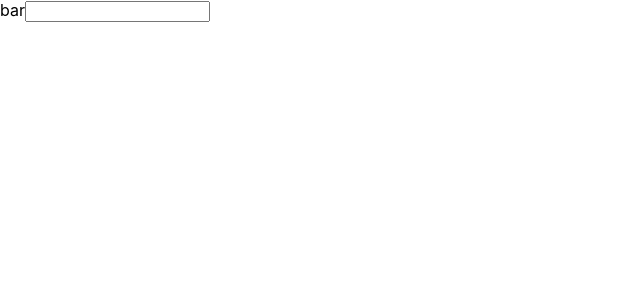
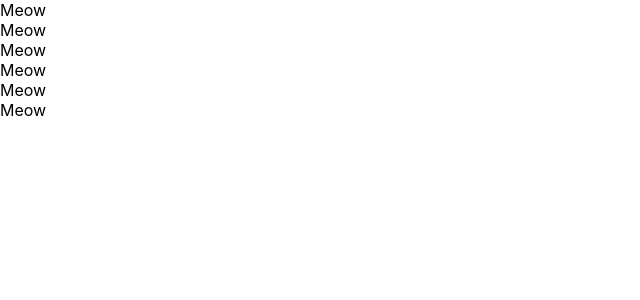
Before and after one commit to sonjfica/react-app, a React (Create React App) app: page / in a window 1280 px wide. Shown: the top 300 px of the page, without its empty margins (0-640 px from the left). Built offline with nearby package versions, Linux system fonts and the light colour scheme.

Commit message:
create class components

```diff
--- a/src/App.js
+++ b/src/App.js
@@ -1,14 +1,32 @@
-import React, {Component} from 'react';
+import React from 'react';
 
-class App extends Component {
-  render() {
-    return (
-      <React.Fragment>
-        <label htmlFor="bar">bar</label>
-        <input type='text' onChange={( console.log('clicked'))} />
-      </React.Fragment>
-    )
-  }
+// Appクラスがコンポネントを継承して作成されている　クラスコンポーネント
+// class App extends Component {
+//   render() {
+//     return (
+//       <React.Fragment>
+//         <label htmlFor="bar">bar</label>
+//         <input type='text' onChange={( console.log('clicked'))} />
+//       </React.Fragment>
+//     )
+//   }
+// }
+
+const App = () => {
+  return (
+    <div>
+      <Cat />
+      <Cat />
+      <Cat />
+      <Cat />
+      <Cat />
+      <Cat />
+    </div>
+  )
+}
+
+const Cat = () => {
+  return <div>Meow</div>
 }
 
 export default App;
```
